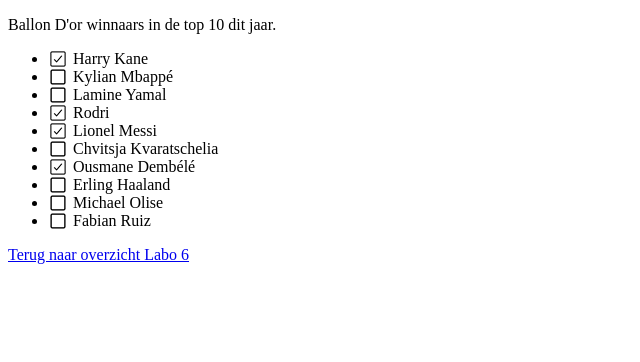
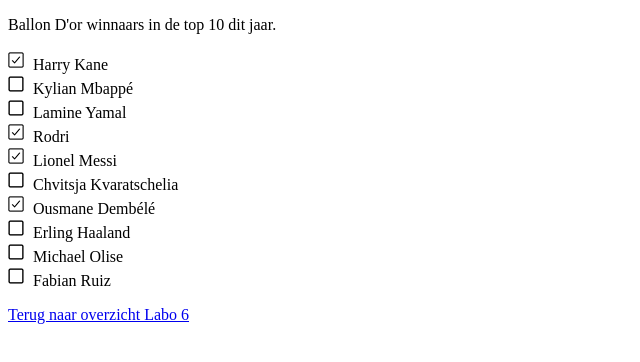
Before and after one commit to caydencasier/webdevelopment, a plain HTML site: page Labo6/Opdracht6/index.html in a window 1280 px wide. Shown: the whole page, without its empty margins (0-640 px from the left). Drawn offline with Linux system fonts and the light colour scheme.

Commit message:
checkbox fix

```diff
--- a/Labo6/Opdracht6/Styles/style.css
+++ b/Labo6/Opdracht6/Styles/style.css
@@ -1,10 +1,8 @@
-.checklist > li{
-    background-image: url("../images/unchecked-checkbox.png");
-    background-repeat: no-repeat;
-    background-position: left center;
+.checklist{
+    list-style: url("../images/unchecked-checkbox.png");
     padding-left: 25px;
 }
 
-.checklist > li.checked{
-    background-image: url("../images/checkbox.png");
+.checked{
+    list-style: url("../images/checkbox.png");
 }
```
